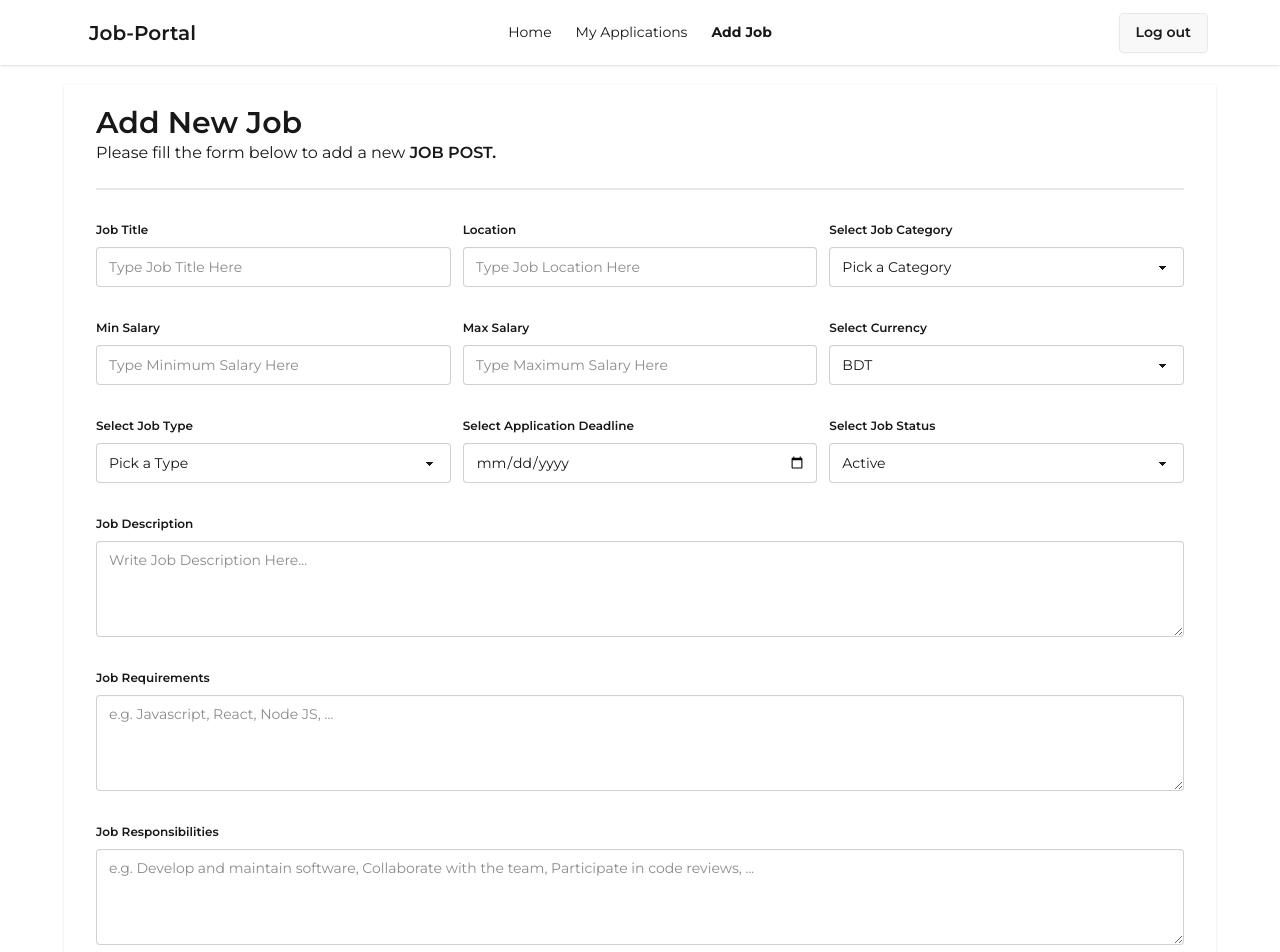
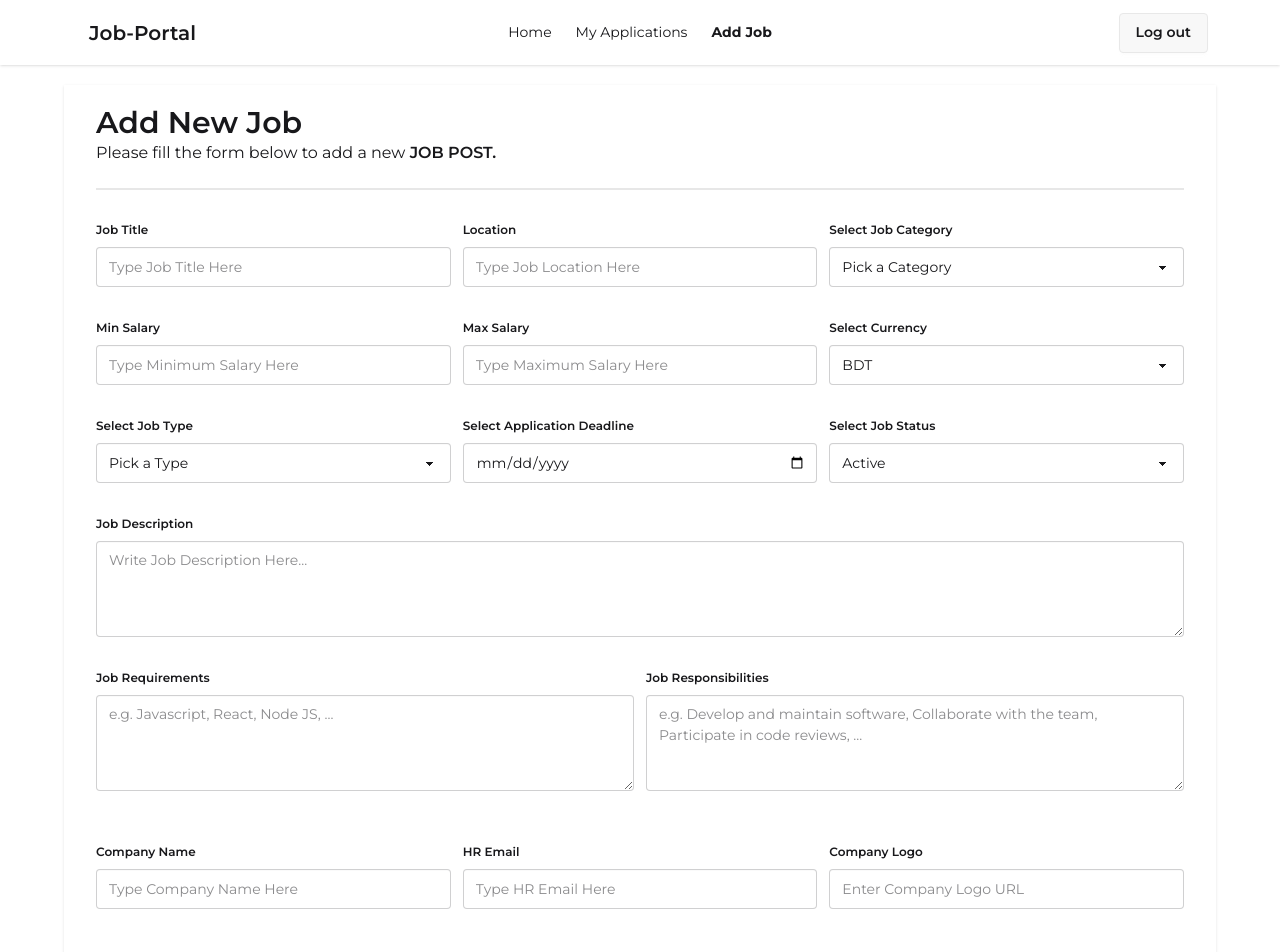
Before and after one commit to Suprio-Das/Job-Portal-Client, a React (Vite) app: page /addJobPost in a window 1280 px wide. Shown: the top 952 px of the page. Built offline with nearby package versions, Linux system fonts and the light colour scheme; no server answers; sample sign-in values are in the browser's storage.

Commit message:
Company logo field changed to text

```diff
--- a/src/Pages/Job/AddJobPost.jsx
+++ b/src/Pages/Job/AddJobPost.jsx
@@ -90,6 +90,7 @@ const AddJobPost = () => {
                     </fieldset>
                 </div>
                 {/* Job Requirements and Responsibilities */}
+                <div className='grid grid-cols-2 gap-3 mb-5'>
                     <div className='mb-5'>
                         <fieldset className="fieldset">
                             <legend className="fieldset-legend">Job Requirements</legend>
@@ -101,6 +102,7 @@ const AddJobPost = () => {
                             <legend className="fieldset-legend">Job Responsibilities</legend>
                             <textarea className="textarea w-full h-24" name='responsibilities' placeholder="e.g. Develop and maintain software, Collaborate with the team, Participate in code reviews, ..." required></textarea>
                         </fieldset>
+                    </div>
                 </div>
                 {/* Company Name , email and Logo */}
                 <div className='grid grid-cols-3 gap-3 mb-5'>
@@ -114,7 +116,7 @@ const AddJobPost = () => {
                     </fieldset>
                     <fieldset className="fieldset">
                         <legend className="fieldset-legend">Company Logo</legend>
-                        <input type="file" className="file-input w-full" required />
+                        <input type="text" className="input w-full" placeholder='Enter Company Logo URL' required />
                     </fieldset>
                 </div>
             </form>
```
Lines whose indentation alone changed are shown as unchanged.
